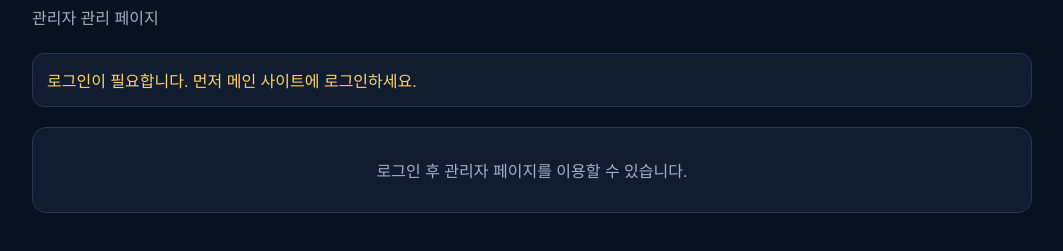
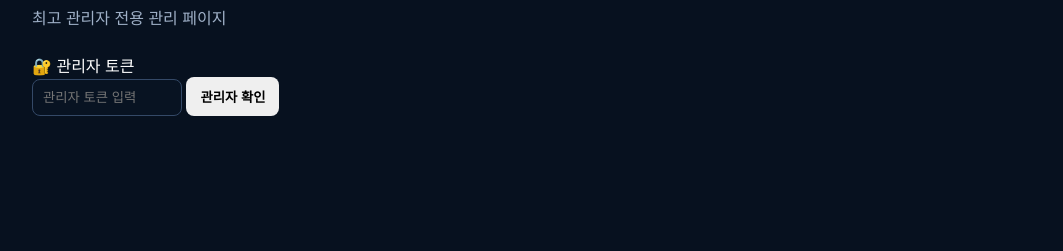
Before and after one commit to tony131120-ai/Pok-mon, a website: page admin.html in a window 1280 px wide. Shown: the part 77-328 px from the top of the page, without its empty margins (108-1171 px from the left). Drawn offline with Linux system fonts and the light colour scheme.

Commit message:
Update admin.html

```diff
--- a/admin.html
+++ b/admin.html
@@ -167,21 +167,44 @@
 
 </head>
 
-<body>
-
 <div class="wrap">
 
   <h1>👑 PokéPack Vault 관리자</h1>
 
   <div class="sub">
-    관리자 관리 페이지
+    최고 관리자 전용 관리 페이지
   </div>
 
-  <div id="status">
-    로그인 확인 중...
+  <div id="loginBox">
+
+    <div class="login-title">
+      🔐 관리자 토큰
+    </div>
+
+    <input
+      id="adminToken"
+      type="password"
+      placeholder="관리자 토큰 입력"
+      autocomplete="off"
+    >
+
+    <button onclick="loginAdmin()">
+      관리자 확인
+    </button>
+
+    <div id="loginStatus"></div>
+
   </div>
 
-  <div id="users"></div>
+  <div id="adminPanel" style="display:none;">
+
+    <div id="status">
+      관리자 인증 완료
+    </div>
+
+    <div id="users"></div>
+
+  </div>
 
 </div>
 
```
